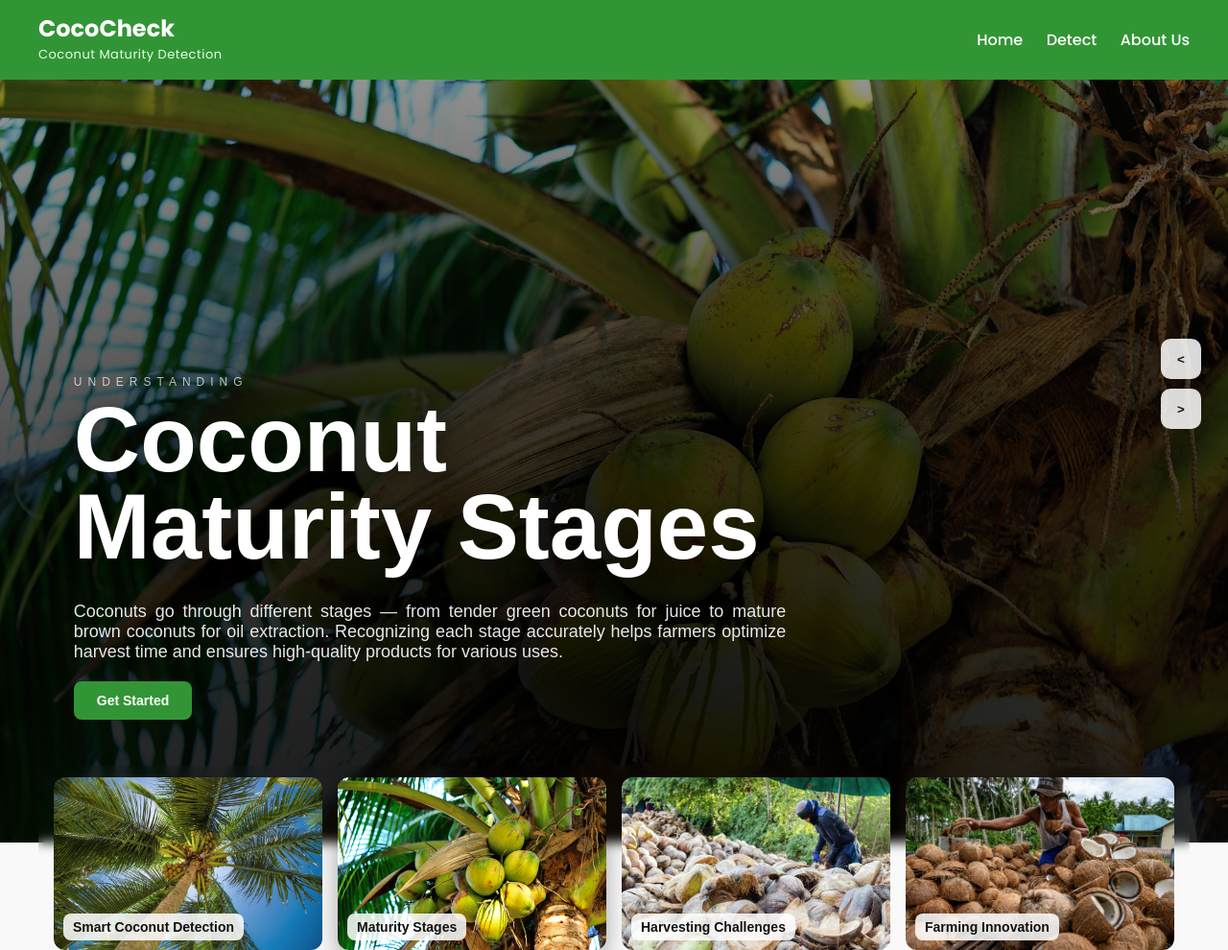
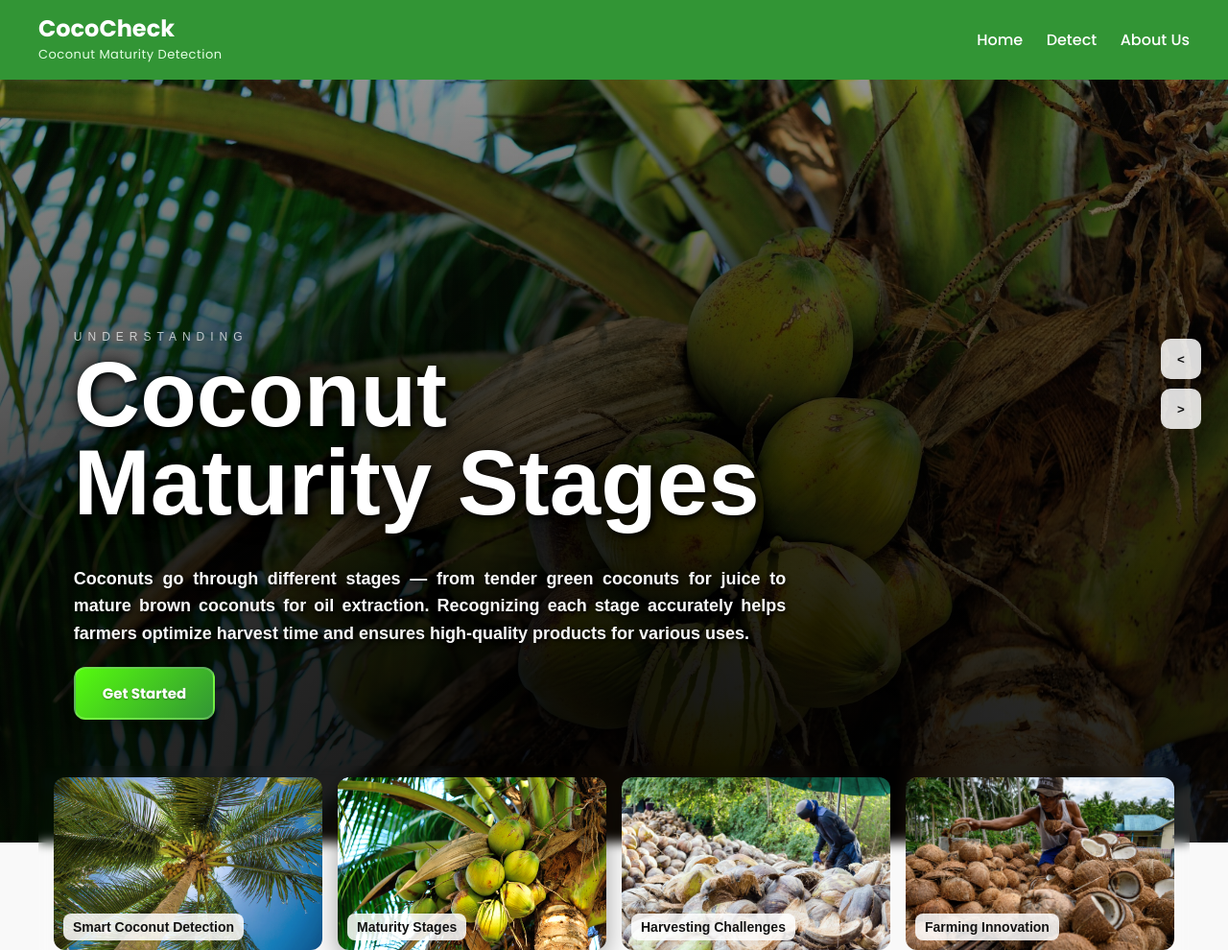
Before and after one commit to dnforimaco/CoconutMaturity-WebApp, a Flask app: page / in a window 1280 px wide. Shown: the top 990 px of the page at 96% size. Run offline with Flask 3, Linux system fonts and the light colour scheme.

Commit message:
Add files via upload

```diff
--- a/WebApp/static/css/style.css
+++ b/WebApp/static/css/style.css
@@ -304,13 +322,21 @@ main{
   font-size: clamp(44px, 9vw, 96px);
   line-height: .95;
   margin: 6px 0 12px;
-  font-weight: 800;
-  text-shadow: 0 6px 24px rgba(0,0,0,.45);
+  font-weight: 900;
+  text-shadow:
+    3px 3px 6px rgba(0,0,0,0.8),
+    0 0 15px rgba(0,0,0,0.6),
+    0 0 30px rgba(0,0,0,0.4);
+  color: #ffffff;
 }
 .slide__content p{
   font-size: clamp(14px, 2.2vw, 18px);
-  opacity: .9;
+  opacity: 1;
   text-align: justify;
+  font-weight: 600;
+  text-shadow: 2px 2px 4px rgba(0,0,0,0.8);
+  color: #f8f8f8;
+  line-height: 1.6;
 }
 
 
@@ -554,23 +630,48 @@ main{
 
 .btn-slide {
   display: inline-block;
-  padding: 12px 24px;
-  border-radius: 8px;
-  font-weight: 600;
+  padding: 14px 28px;
+  border-radius: 12px;
+  font-weight: 700;
   text-decoration: none;
   transition: all 0.3s ease;
   cursor: pointer;
   border: none;
-  font-size: 14px;
-  min-width: 120px;
+  font-size: 15px;
+  min-width: 140px;
   text-align: center;
-}
-
-.btn-slide--primary {
-  background: #329535;
-  color: white;
+  font-family: "Poppins", sans-serif;
   position: relative;
   overflow: hidden;
+  box-shadow: 0 4px 12px rgba(0,0,0,0.2);
+  text-shadow: 0 1px 2px rgba(0,0,0,0.3);
+}
+
+.btn-slide::before {
+  content: '';
+  position: absolute;
+  top: 0;
+  left: -100%;
+  width: 100%;
+  height: 100%;
+  background: linear-gradient(90deg, transparent, rgba(255,255,255,0.3), transparent);
+  transition: left 0.5s ease;
+}
+
+.btn-slide:hover::before {
+  left: 100%;
+}
+
+.btn-slide--primary {
+  background: linear-gradient(135deg, #55fb0e 0%, #329535 100%);
+  color: white;
+  border: 2px solid rgba(255,255,255,0.2);
+}
+
+.btn-slide--primary:hover {
+  background: linear-gradient(135deg, #329535 0%, #0f4805 100%);
+  transform: translateY(-2px);
+  box-shadow: 0 6px 20px rgba(85, 251, 14, 0.4);
 }
 
 
```
Also changed, not shown: other parts of WebApp/static/css/style.css (+97 -24 lines).
